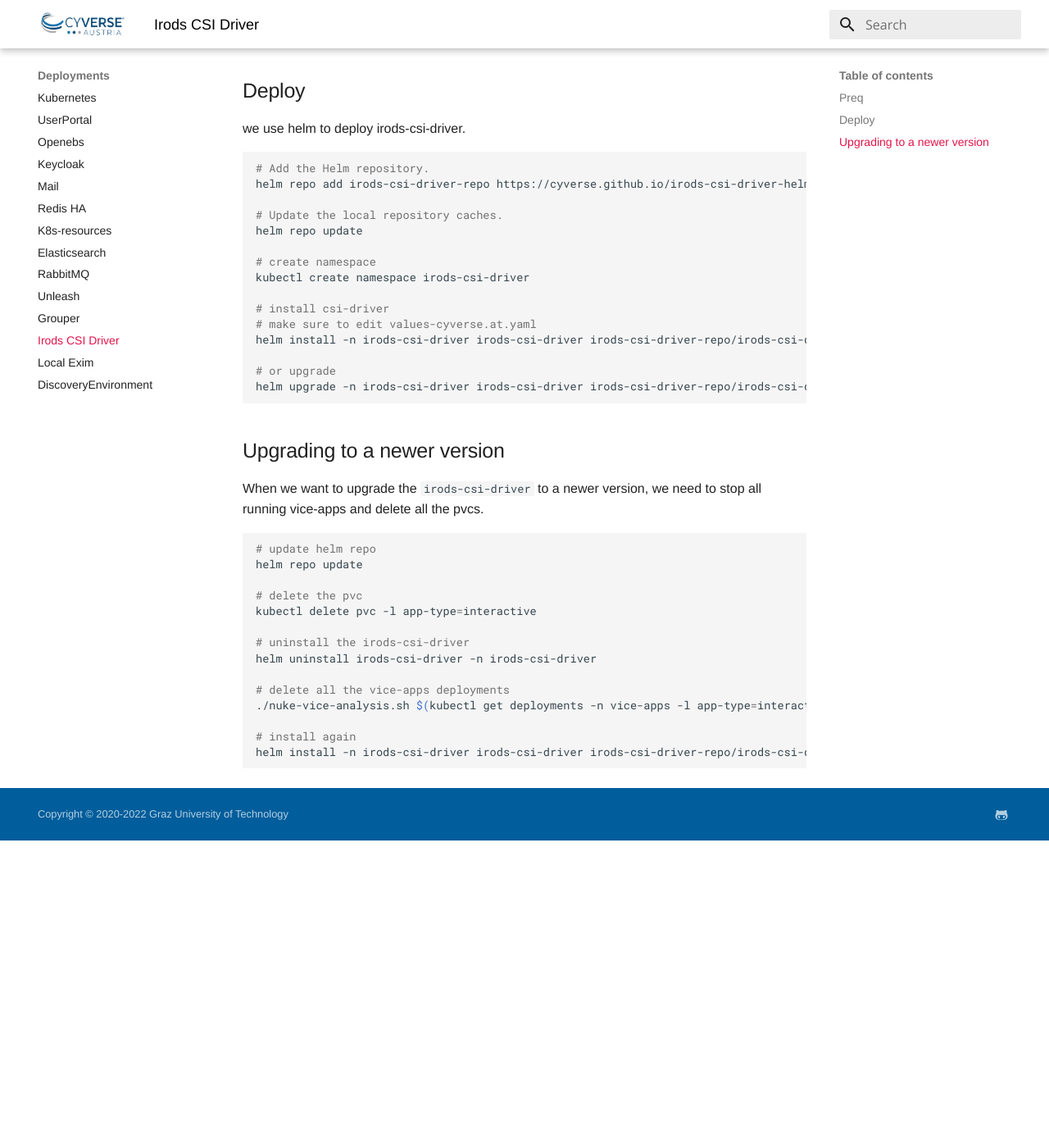
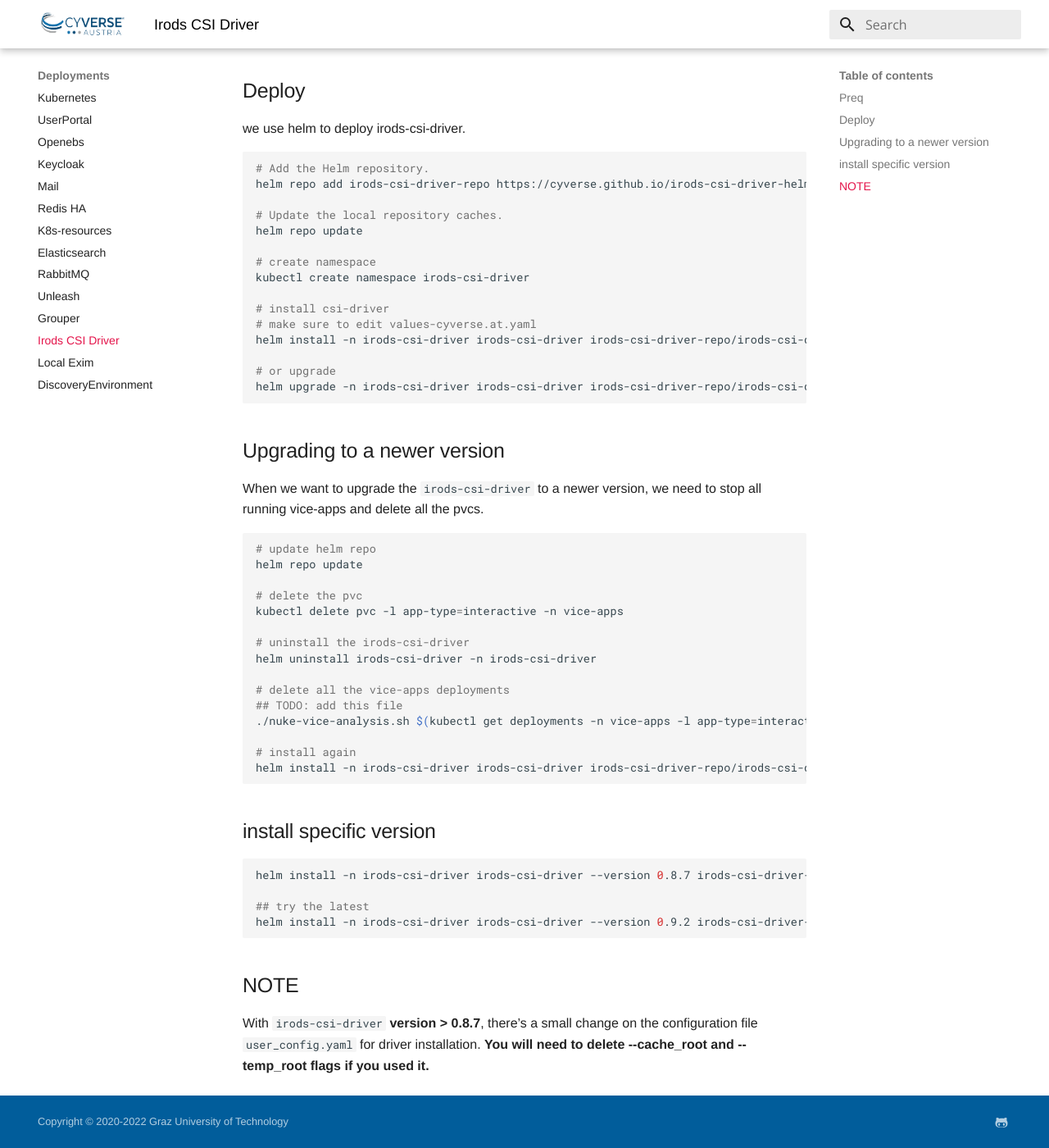
Before and after one commit to cyverse-austria/docs, an MkDocs documentation site: the page built from docs/deployments/irods-csi-driver.md, in a window 1280 px wide and 1400 px high, scrolled down 776 px. Shown: the whole window at 82% size. Built offline with MkDocs 1.6.1 and Material for MkDocs 9.7.7, drawn with Linux system fonts in a browser that asks for light colours; before the commit the page ends 1801 px from its top, so only the background shows below that.

Commit message:
docs: vice config

````diff
--- a/docs/deployments/irods-csi-driver.md
+++ b/docs/deployments/irods-csi-driver.md
@@ -62,14 +62,27 @@
 helm repo update
 
 # delete the pvc
-kubectl delete pvc -l app-type=interactive
+kubectl delete pvc -l app-type=interactive -n vice-apps
 
 # uninstall the irods-csi-driver
 helm uninstall irods-csi-driver -n irods-csi-driver
 
 # delete all the vice-apps deployments
+## TODO: add this file
 ./nuke-vice-analysis.sh $(kubectl get deployments -n vice-apps -l app-type=interactive -o name)
 
 # install again
 helm install -n irods-csi-driver irods-csi-driver irods-csi-driver-repo/irods-csi-driver -f values.yaml
 ```
+
+## install specific version
+```bash
+helm install -n irods-csi-driver irods-csi-driver --version 0.8.7 irods-csi-driver-repo/irods-csi-driver -f values.at.yaml
+
+## try the latest
+helm install -n irods-csi-driver irods-csi-driver --version 0.9.2 irods-csi-driver-repo/irods-csi-driver -f values.at.yaml
+```
+
+## NOTE
+With `irods-csi-driver` **version > 0.8.7**, there’s a small change on the configuration file `user_config.yaml` for driver installation.
+**You will need to delete --cache_root and --temp_root flags if you used it.**
````
Also changed, not shown: docs/deployments/vice.md (added, +87 -0 lines).
